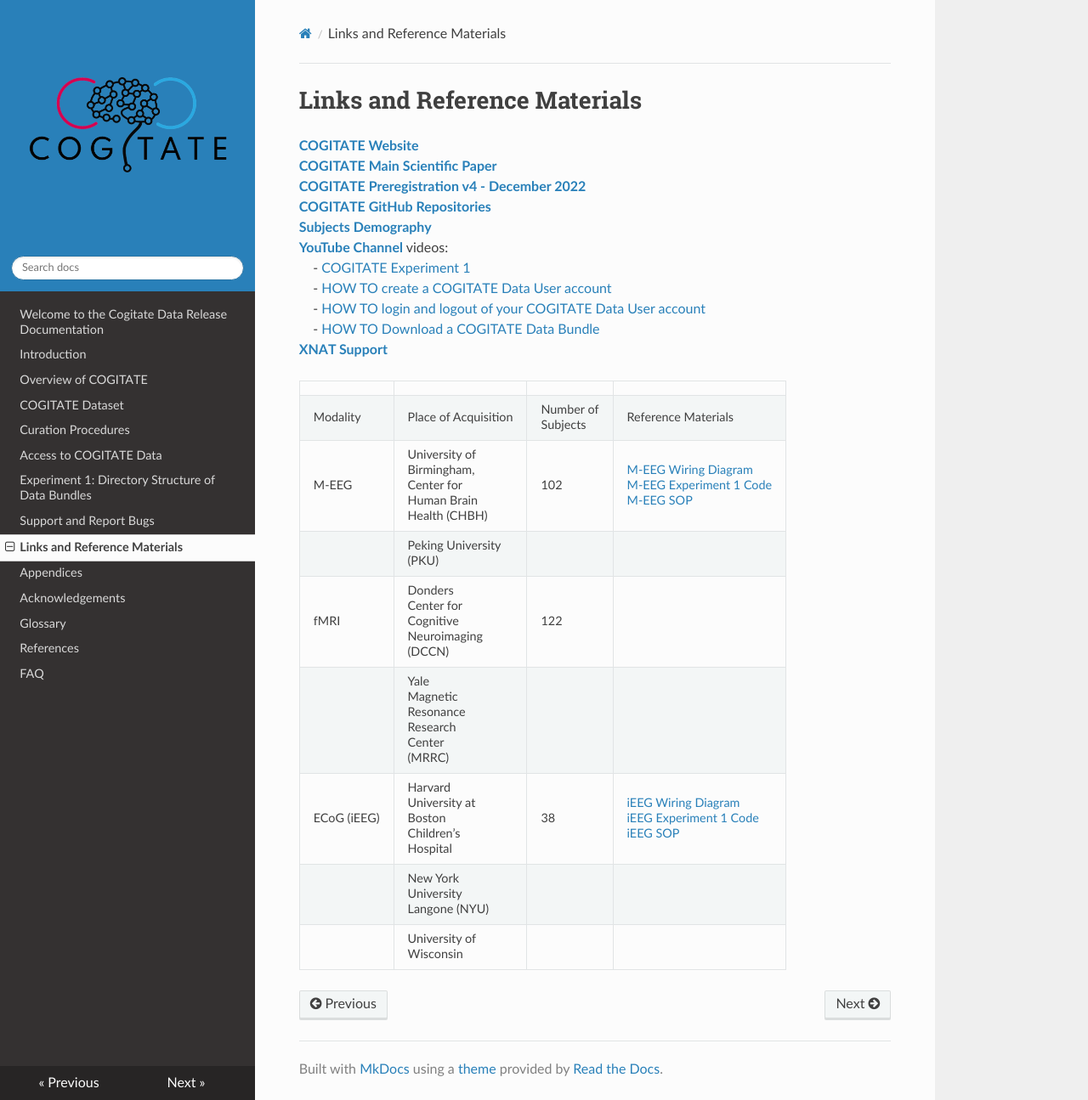
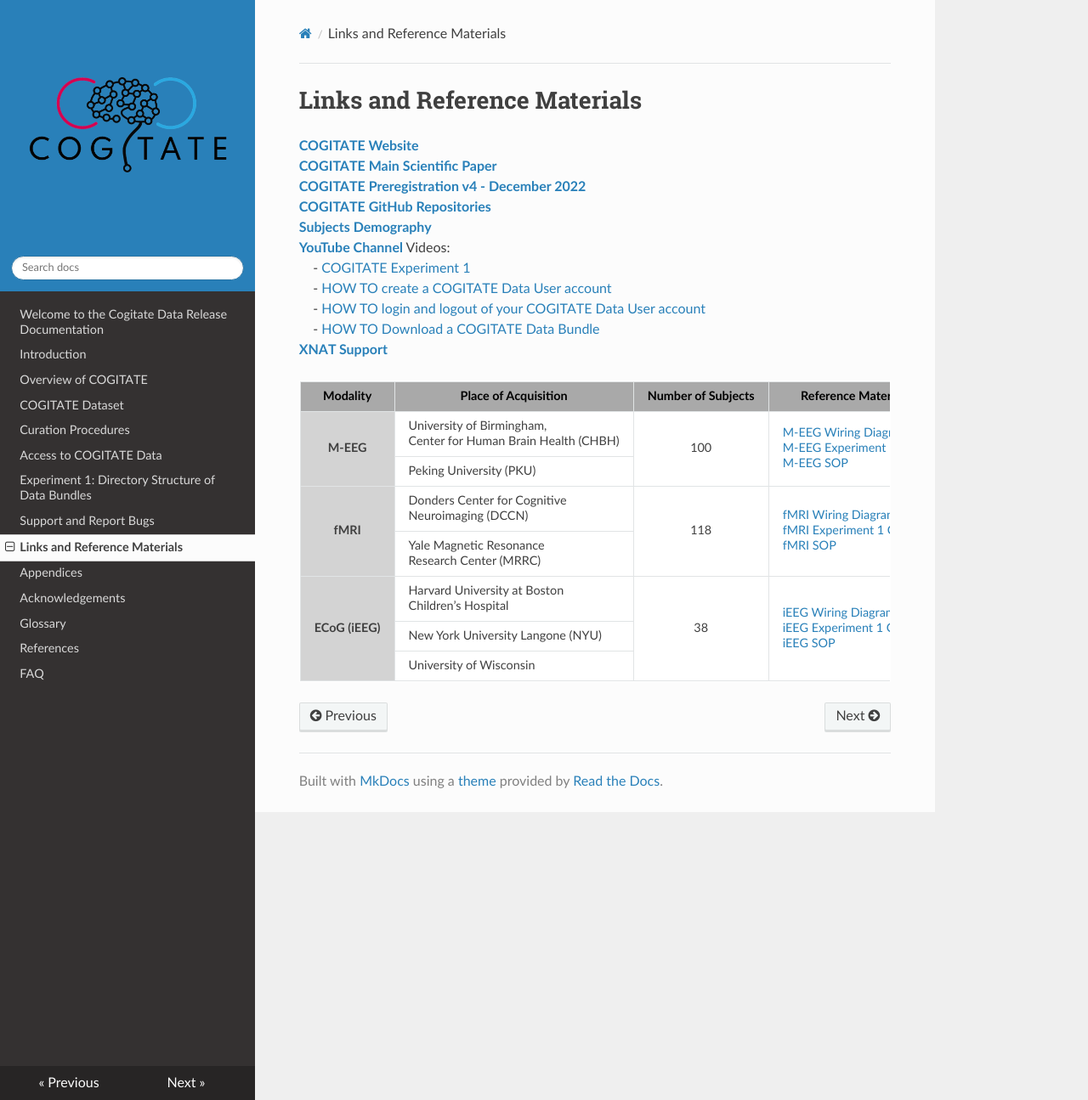
Before and after one commit to Cogitate-consortium/cogitate-data, an MkDocs documentation site: the page built from docs/08_links.md, in a window 1280 px wide and 1295 px high. Shown: the whole window at 85% size. Built offline with MkDocs 1.6.1, drawn with Linux system fonts in a browser that asks for light colours; nearby versions of some CDN libraries.

Commit message:
Minor edition in "YouTube Channel videos" title in Links section, and added fMRI links to the table, edited number of subjects and the style of the table

```diff
--- a/docs/08_links.md
+++ b/docs/08_links.md
@@ -5,20 +5,60 @@
 <a href="https://osf.io/gm3vd" target="_blank">**COGITATE Preregistration v4 - December 2022**</a>
 <a href="https://github.com/Cogitate-consortium" target="_blank">**COGITATE GitHub Repositories**</a>
 <a href="https://github.com/Cogitate-consortium/cogitate-data/blob/main/assets/documentation/linked_files/subjects_demography-EXP1-released-data_2024-04-026_v1.1.xlsx" target="_blank">**Subjects Demography**</a>
-<a href="https://www.youtube.com/@ARC-COGITATE" target="_blank">**YouTube Channel**</a> videos:
+<a href="https://www.youtube.com/@ARC-COGITATE" target="_blank">**YouTube Channel**</a> Videos:
 &nbsp;&nbsp;&nbsp;&nbsp;- <a href="https://www.youtube.com/watch?v=V93Agvo4G2Y" target="_blank">COGITATE Experiment 1</a>
 &nbsp;&nbsp;&nbsp;&nbsp;- <a href="https://www.youtube.com/watch?v=FFqN5Pech0w" target="_blank">HOW TO create a COGITATE Data User account</a>
 &nbsp;&nbsp;&nbsp;&nbsp;- <a href="https://www.youtube.com/watch?v=6BR3uYqiDiU" target="_blank">HOW TO login and logout of your COGITATE Data User account</a>
 &nbsp;&nbsp;&nbsp;&nbsp;- <a href="https://www.youtube.com/watch?v=KraiX4ttE2o" target="_blank">HOW TO Download a COGITATE Data Bundle</a>
 <a href="https://wiki.xnat.org/documentation/" target="_blank">**XNAT Support**</a>
 
-|   |   |   |   |
-|---|---|---|---|
-|Modality|Place of Acquisition|Number of <br>Subjects|Reference Materials|
-|M-EEG|University of <br>Birmingham, <br>Center for <br>Human Brain <br>Health (CHBH)|102|<a href="https://github.com/Cogitate-consortium/cogitate-data/blob/main/assets/documentation/linked_files/cogitate_wiring_diagrams_MEEG.pdf" target="_blank">M-EEG Wiring Diagram</a><br><a href="https://github.com/Cogitate-consortium/cogitate-experiment-code/tree/MEEG-Exp1" target="_blank">M-EEG Experiment 1 Code</a><br><a href="https://github.com/Cogitate-consortium/cogitate-data/blob/main/assets/documentation/linked_files/MEG%20SOP_v1.0.pdf" target="_blank">M-EEG SOP</a>|
-| |Peking University <br>(PKU)|
-|fMRI|Donders <br>Center for <br>Cognitive <br>Neuroimaging <br>(DCCN)|122||
-| |Yale <br>Magnetic <br>Resonance <br> Research <br>Center <br>(MRRC)|
-|ECoG (iEEG)|Harvard <br>University at <br>Boston <br>Children’s <br>Hospital|38|<a href="https://github.com/Cogitate-consortium/cogitate-data/blob/main/assets/documentation/linked_files/cogitate-wiring-diagrams_ECOG_2024-04-26_v1.1.pdf" target="_blank">iEEG Wiring Diagram</a><br><a href="https://github.com/Cogitate-consortium/cogitate-experiment-code/tree/ECOG-Exp1-Latest" target="_blank">iEEG Experiment 1 Code</a><br><a href="https://github.com/Cogitate-consortium/cogitate-data/blob/main/assets/documentation/linked_files/SOP%20iEEG%20General_v2.pdf" target="_blank">iEEG SOP</a>|
-| |New York <br>University <br>Langone (NYU)|
-| |University of <br>Wisconsin|
+<table style="border: solid 1px white; background-color: white; border-collapse: collapse; width: 100%;">
+    <tr style="background-color: #A9A9A9; color: black;">
+        <th>Modality</th>
+        <th>Place of Acquisition</th>
+        <th>Number of Subjects</th>
+        <th>Reference Materials</th>
+    </tr>
+    <tr>
+        <td rowspan="2" style="background-color: lightgrey; text-align: center;"><strong>M-EEG</strong></td>
+        <td style="background-color: white;">University of Birmingham,<br>Center for Human Brain Health (CHBH)</td>
+        <td rowspan="2" style="background-color: white; text-align: center; vertical-align: middle;">100</td>
+        <td rowspan="2" style="background-color: white;">
+            <a href="https://github.com/Cogitate-consortium/cogitate-data/blob/main/assets/documentation/linked_files/cogitate_wiring_diagrams_MEEG.pdf" target="_blank">M-EEG Wiring Diagram</a><br>
+            <a href="https://github.com/Cogitate-consortium/cogitate-experiment-code/tree/MEEG-Exp1" target="_blank">M-EEG Experiment 1 Code</a><br>
+            <a href="https://github.com/Cogitate-consortium/cogitate-data/blob/main/assets/documentation/linked_files/MEG%20SOP_v1.0.pdf" target="_blank">M-EEG SOP</a>
+        </td>
+    </tr>
+    <tr>
+        <td style="background-color: white;">Peking University (PKU)</td>
+    </tr>
+    <tr>
+        <td rowspan="2" style="background-color: lightgrey; text-align: center;"><strong>fMRI</strong></td>
+        <td style="background-color: white;">Donders Center for Cognitive<br>Neuroimaging (DCCN)</td>
+        <td rowspan="2" style="background-color: white; text-align: center; vertical-align: middle;">118</td>
+        <td rowspan="2" style="background-color: white;">
+            <a href="https://github.com/Cogitate-consortium/cogitate-data/blob/main/assets/documentation/linked_files/cogitate_wiring_diagrams_FMRI.pdf" target="_blank">fMRI Wiring Diagram</a><br>
+            <a href="https://github.com/Cogitate-consortium/cogitate-experiment-code/tree/FMRI-Exp1" target="_blank">fMRI Experiment 1 Code</a><br>
+            <a href="https://github.com/Cogitate-consortium/cogitate-data/blob/main/assets/documentation/linked_files/fMRI%20SOP_v1.0.pdf" target="_blank">fMRI SOP</a>
+        </td>
+    </tr>
+    <tr>
+        <td style="background-color: white;">Yale Magnetic Resonance<br>Research Center (MRRC)</td>
+    </tr>
+    <tr>
+        <td rowspan="3" style="background-color: lightgrey; text-align: center;"><strong>ECoG (iEEG)</strong></td>
+        <td style="background-color: white;">Harvard University at Boston<br>Children’s Hospital</td>
+        <td rowspan="3" style="background-color: white; text-align: center; vertical-align: middle;">38</td>
+        <td rowspan="3" style="background-color: white;">
+            <a href="https://github.com/Cogitate-consortium/cogitate-data/blob/main/assets/documentation/linked_files/cogitate-wiring-diagrams_ECOG_2024-04-26_v1.1.pdf" target="_blank">iEEG Wiring Diagram</a><br>
+            <a href="https://github.com/Cogitate-consortium/cogitate-experiment-code/tree/ECOG-Exp1-Latest" target="_blank">iEEG Experiment 1 Code</a><br>
+            <a href="https://github.com/Cogitate-consortium/cogitate-data/blob/main/assets/documentation/linked_files/SOP%20iEEG%20General_v2.pdf" target="_blank">iEEG SOP</a>
+        </td>
+    </tr>
+    <tr>
+        <td style="background-color: white;">New York University Langone (NYU)</td>
+    </tr>
+    <tr>
+        <td style="background-color: white;">University of Wisconsin</td>
+    </tr>
+</table>
```
